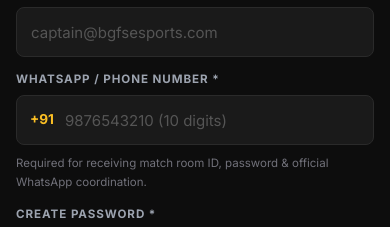
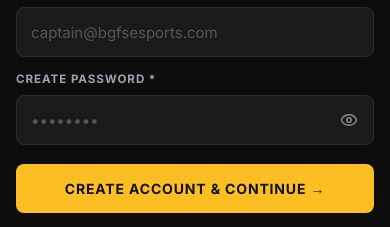
Before and after one commit to SarthakVaishampayan/bgmifaceoff-test, a Next.js app: page /register in a window 390 px wide. Shown: the part 345-572 px from the top of the page. Built offline with nearby package versions, Linux system fonts and the light colour scheme; no server answers.

Commit message:
remove phone number field from registration form and route validation

```diff
--- a/app/api/auth/validate-signup/route.ts
+++ b/app/api/auth/validate-signup/route.ts
@@ -16,7 +16,7 @@ export async function POST(request: Request) {
       return NextResponse.json({ error: 'Team name must be at least 2 characters.' }, { status: 400 })
     }
 
-    if (phone !== undefined) {
+    if (phone && String(phone).trim()) {
       const cleanPhone = String(phone).replace(/\D/g, '').slice(-10)
       if (cleanPhone.length !== 10) {
         return NextResponse.json({ error: 'Please enter a valid 10-digit mobile number.' }, { status: 400 })
--- a/app/register/RegisterClient.tsx
+++ b/app/register/RegisterClient.tsx
@@ -21,7 +21,6 @@ export default function RegisterClient() {
 
   const [teamName, setTeamName] = useState('')
   const [email, setEmail] = useState('')
-  const [phone, setPhone] = useState('')
   const [password, setPassword] = useState('')
   const [showPassword, setShowPassword] = useState(false)
   const [loading, setLoading] = useState(false)
@@ -34,20 +33,13 @@ export default function RegisterClient() {
     setLoading(true)
 
     const cleanEmail = email.trim().toLowerCase()
-    const cleanPhone = phone.replace(/\D/g, '').slice(-10)
-
-    if (cleanPhone.length !== 10) {
-      setLoading(false)
-      setError('Please enter a valid 10-digit mobile number.')
-      return
-    }
 
     // Step 0: Pre-validate team name and email uniqueness BEFORE creating auth user
     try {
       const valRes = await fetch('/api/auth/validate-signup', {
         method: 'POST',
         headers: { 'Content-Type': 'application/json' },
-        body: JSON.stringify({ email: cleanEmail, teamName: teamName.trim(), phone: cleanPhone }),
+        body: JSON.stringify({ email: cleanEmail, teamName: teamName.trim() }),
       })
       const valData = await valRes.json()
       if (!valRes.ok || !valData.valid) {
@@ -66,7 +58,7 @@ export default function RegisterClient() {
       email: cleanEmail,
       password,
       options: {
-        data: { display_name: teamName.trim(), team_name: teamName.trim(), phone: cleanPhone },
+        data: { display_name: teamName.trim(), team_name: teamName.trim() },
       },
     })
 
@@ -92,7 +84,7 @@ export default function RegisterClient() {
       const regRes = await fetch('/api/register-team', {
         method: 'POST',
         headers: { 'Content-Type': 'application/json' },
-        body: JSON.stringify({ teamName: teamName.trim(), displayName: teamName.trim(), userId: user.id, phone: cleanPhone }),
+        body: JSON.stringify({ teamName: teamName.trim(), displayName: teamName.trim(), userId: user.id }),
       })
       const regData = await regRes.json()
 
@@ -191,41 +183,6 @@ export default function RegisterClient() {
             />
           </div>
 
-          <div className={styles.fieldGroup}>
-            <label className={styles.label} htmlFor="register-phone">
-              WHATSAPP / PHONE NUMBER *
-            </label>
-            <div style={{ position: 'relative', display: 'flex', alignItems: 'center' }}>
-              <span style={{
-                position: 'absolute',
-                left: '14px',
-                color: '#fbbf24',
-                fontSize: '0.85rem',
-                fontWeight: 700,
-                pointerEvents: 'none',
-                userSelect: 'none',
-              }}>
-                +91
-              </span>
-              <input
-                id="register-phone"
-                type="tel"
-                className={styles.input}
-                style={{ paddingLeft: '48px' }}
-                placeholder="9876543210 (10 digits)"
-                value={phone}
-                onChange={e => {
-                  const val = e.target.value.replace(/\D/g, '').slice(0, 10)
-                  setPhone(val)
-                }}
-                maxLength={10}
-                required
-              />
-            </div>
-            <span style={{ fontSize: '0.72rem', color: '#71717a', marginTop: '4px' }}>
-              Required for receiving match room ID, password &amp; official WhatsApp coordination.
-            </span>
-          </div>
 
           <div className={styles.fieldGroup}>
             <label className={styles.label} htmlFor="register-password">
```
